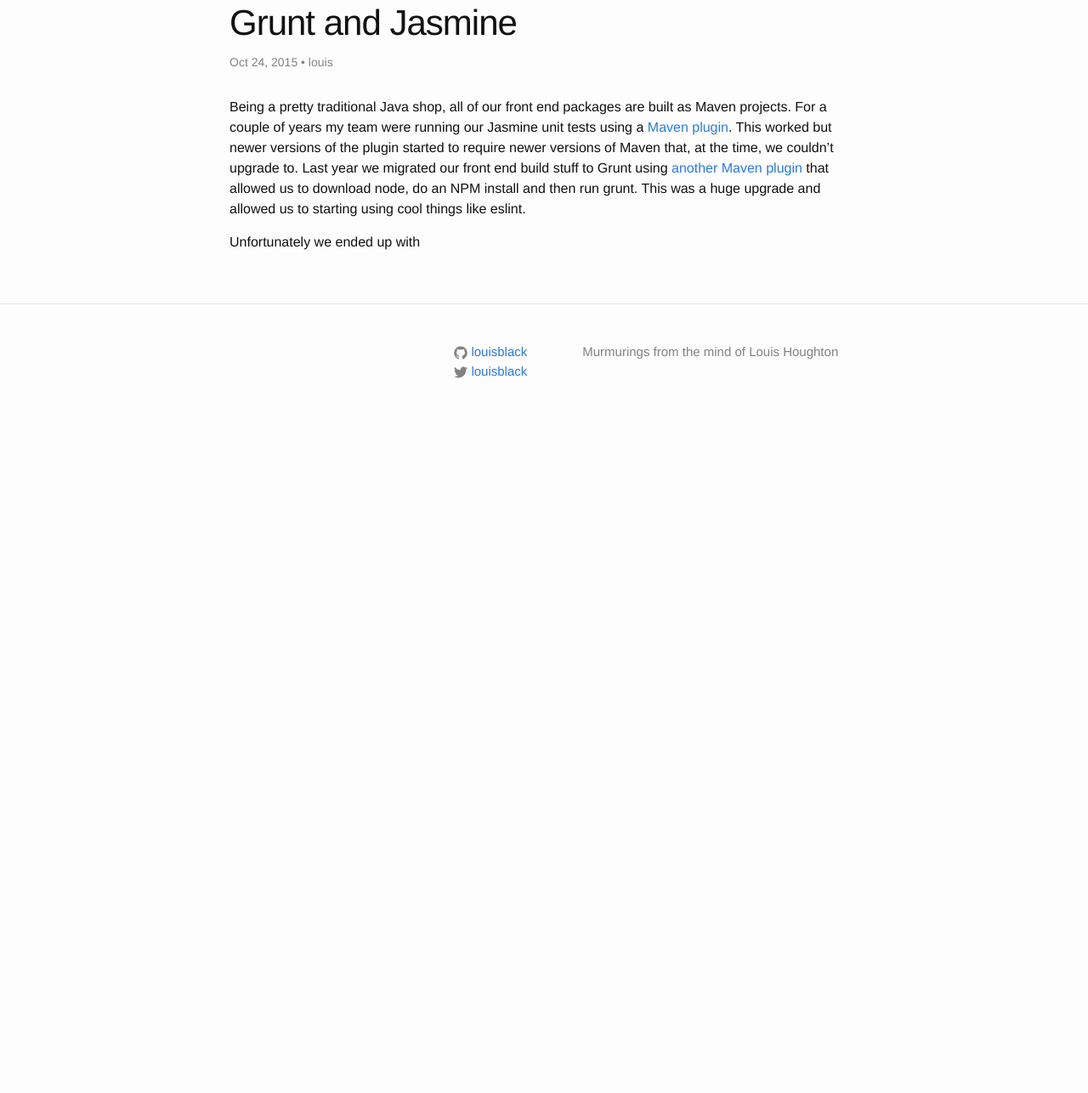
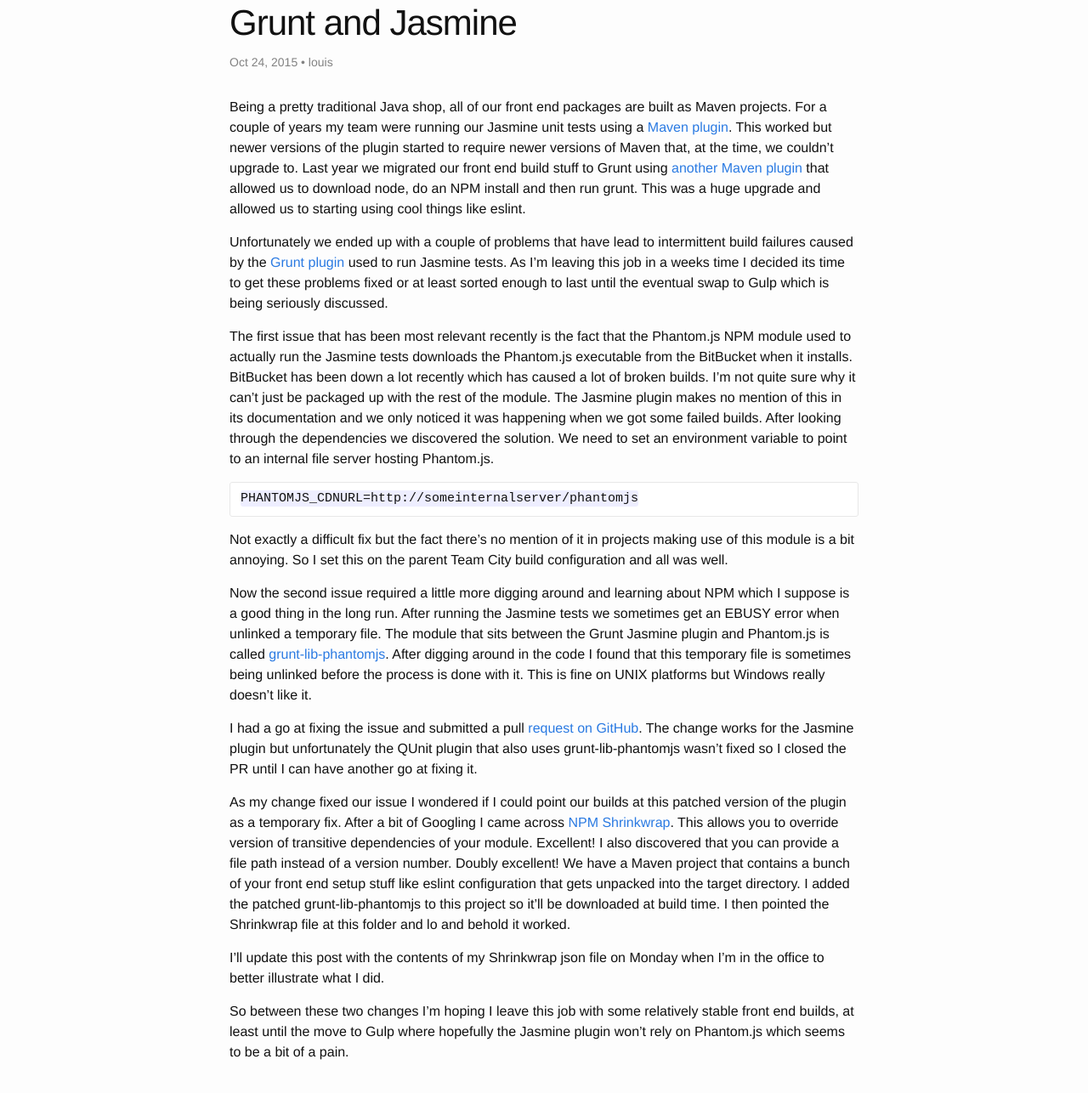
Before and after one commit to Louisblack/Louisblack.github.io, a Jekyll site: the page built from _posts/2015-10-24-grunt-and-jasmine.md, in a window 1280 px wide and 1400 px high, scrolled down 932 px, cut to the strip 114-1400 px from the top of the window. Shown: the whole strip at 85% size. Built offline with Jekyll 4.4.1, drawn with Linux system fonts in a browser that asks for light colours; before the commit the page ends 1554 px from its top, so only the background shows below that.

Commit message:
Finished bulk of post

````diff
--- a/_posts/2015-10-24-grunt-and-jasmine.md
+++ b/_posts/2015-10-24-grunt-and-jasmine.md
@@ -11,4 +11,22 @@
 ---
 Being a pretty traditional Java shop, all of our front end packages are built as Maven projects. For a couple of years my team were running our Jasmine unit tests using a [Maven plugin](http://searls.github.io/jasmine-maven-plugin/). This worked but newer versions of the plugin started to require newer versions of Maven that, at the time, we couldn't upgrade to. Last year we migrated our front end build stuff to Grunt using [another Maven plugin](https://github.com/eirslett/frontend-maven-plugin) that allowed us to download node, do an NPM install and then run grunt. This was a huge upgrade and allowed us to starting using cool things like eslint.
 
-Unfortunately we ended up with
+Unfortunately we ended up with a couple of problems that have lead to intermittent build failures caused by the [Grunt plugin](https://github.com/gruntjs/grunt-contrib-jasmine) used to run Jasmine tests. As I'm leaving this job in a weeks time I decided its time to get these problems fixed or at least sorted enough to last until the eventual swap to Gulp which is being seriously discussed.
+
+The first issue that has been most relevant recently is the fact that the Phantom.js NPM module used to actually run the Jasmine tests downloads the Phantom.js executable from the BitBucket when it installs. BitBucket has been down a lot recently which has caused a lot of broken builds. I'm not quite sure why it can't just be packaged up with the rest of the module. The Jasmine plugin makes no mention of this in its documentation and we only noticed it was happening when we got some failed builds. After looking through the dependencies we discovered the solution. We need to set an environment variable to point to an internal file server hosting Phantom.js.
+
+```
+PHANTOMJS_CDNURL=http://someinternalserver/phantomjs
+```
+
+Not exactly a difficult fix but the fact there's no mention of it in projects making use of this module is a bit annoying. So I set this on the parent Team City build configuration and all was well.
+
+Now the second issue required a little more digging around and learning about NPM which I suppose is a good thing in the long run. After running the Jasmine tests we sometimes get an EBUSY error when unlinked a temporary file. The module that sits between the Grunt Jasmine plugin and Phantom.js is called [grunt-lib-phantomjs](https://github.com/gruntjs/grunt-lib-phantomjs). After digging around in the code I found that this temporary file is sometimes being unlinked before the process is done with it. This is fine on UNIX platforms but Windows really doesn't like it.
+
+I had a go at fixing the issue and submitted a pull [request on GitHub](https://github.com/gruntjs/grunt-lib-phantomjs/pull/88/commits). The change works for the Jasmine plugin but unfortunately the QUnit plugin that also uses grunt-lib-phantomjs wasn't fixed so I closed the PR until I can have another go at fixing it.
+
+As my change fixed our issue I wondered if I could point our builds at this patched version of the plugin as a temporary fix. After a bit of Googling I came across [NPM Shrinkwrap](https://docs.npmjs.com/cli/shrinkwrap). This allows you to override version of transitive dependencies of your module. Excellent! I also discovered that you can provide a file path instead of a version number. Doubly excellent! We have a Maven project that contains a bunch of your front end setup stuff like eslint configuration that gets unpacked into the target directory. I added the patched grunt-lib-phantomjs to this project so it'll be downloaded at build time. I then pointed the Shrinkwrap file at this folder and lo and behold it worked.
+
+I'll update this post with the contents of my Shrinkwrap json file on Monday when I'm in the office to better illustrate what I did.
+
+So between these two changes I'm hoping I leave this job with some relatively stable front end builds, at least until the move to Gulp where hopefully the Jasmine plugin won't rely on Phantom.js which seems to be a bit of a pain.
````
